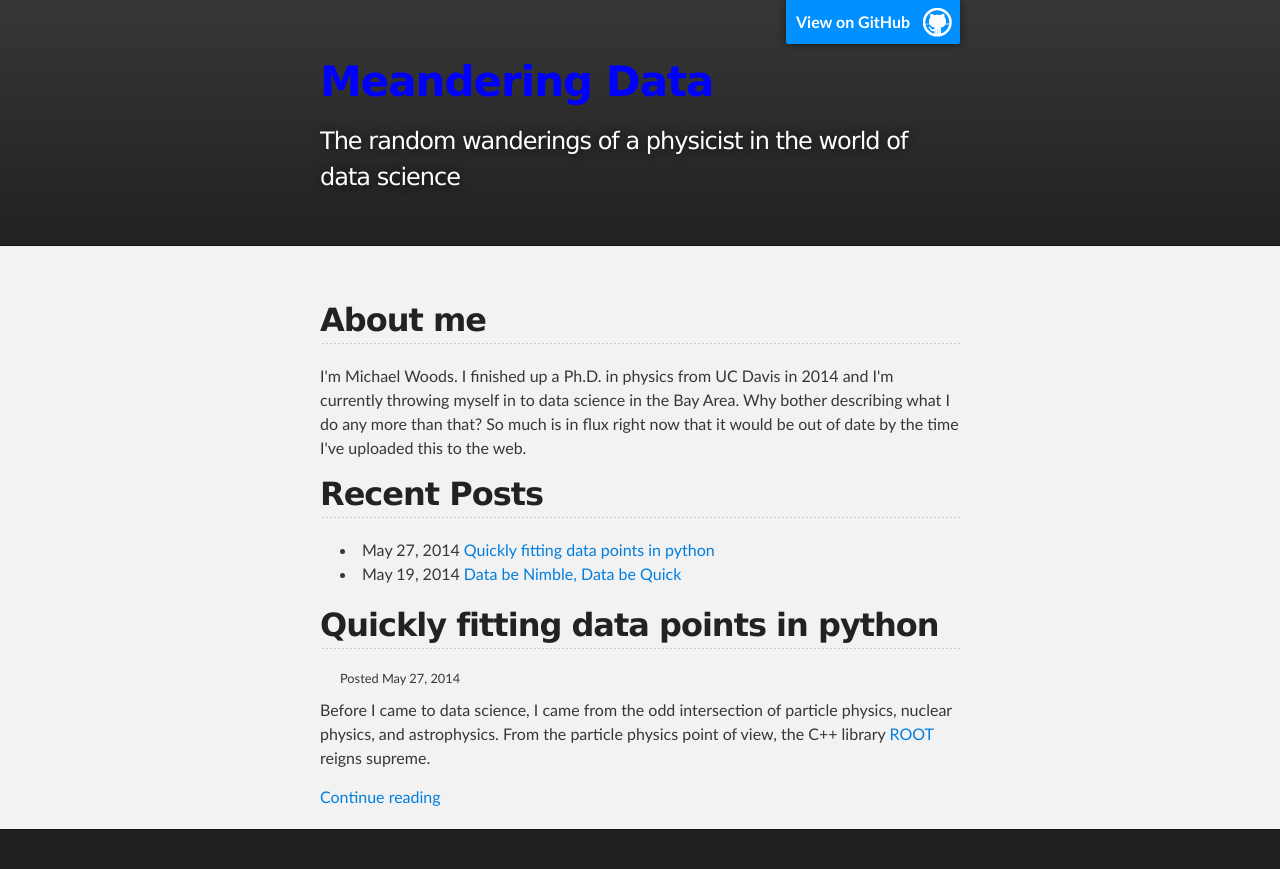
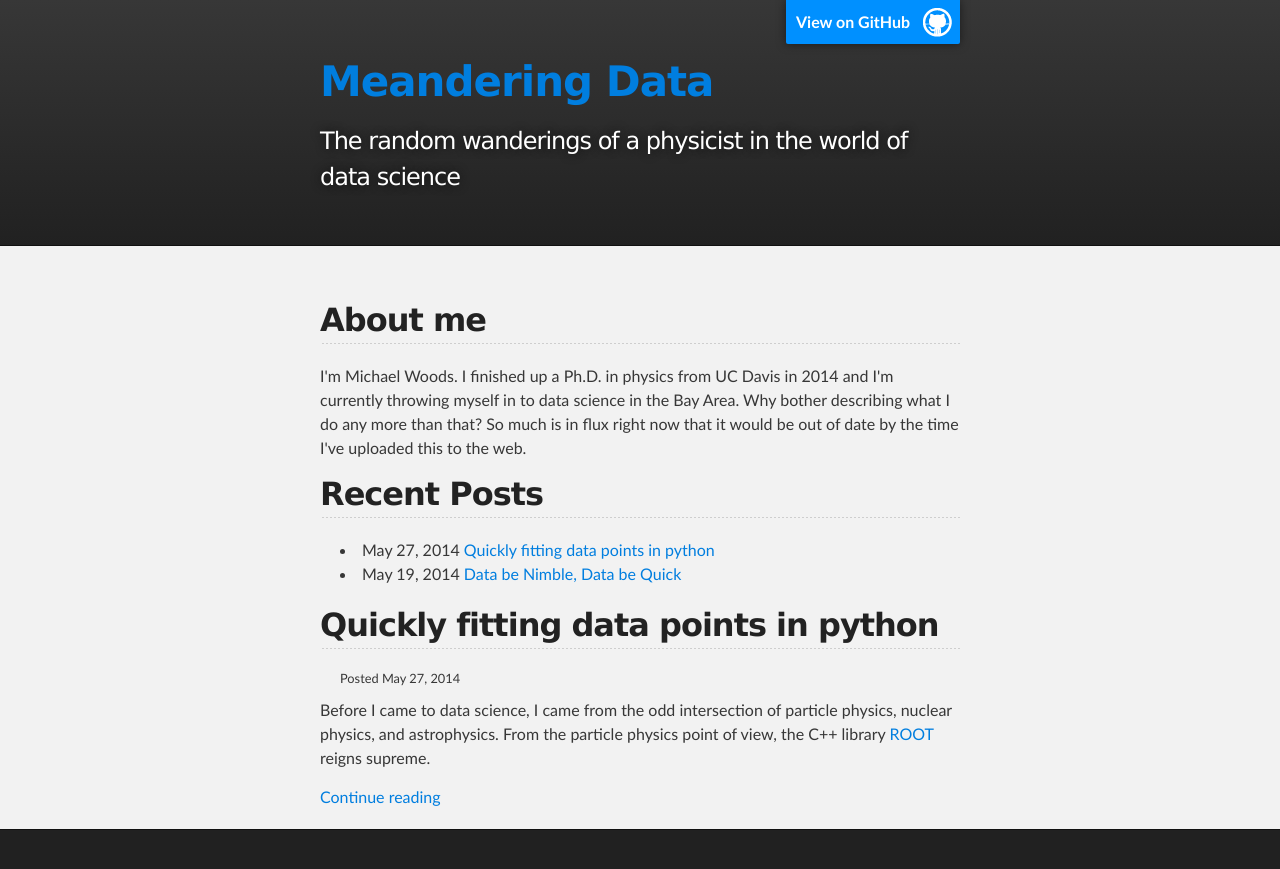
Before and after one commit to vgm64/vgm64.github.io, a Jekyll site: the page built from index.html, in a window 1280 px wide. Shown: the top 869 px of the page. Built offline with Jekyll 4.4.1, drawn with Linux system fonts in a browser that asks for light colours.

Commit message:
Remove all but the hover style.

```diff
--- a/_includes/local.css
+++ b/_includes/local.css
@@ -1,4 +1 @@
-a.nav:link {color: blue; text-decoration: none; }
-a.nav:visited {color: purple; text-decoration: none; }
-a.nav:hover {color: orange; text-decoration: underline; }
-a.nav:active {color: red; }
+a.nav:hover {text-decoration: none; }
```
